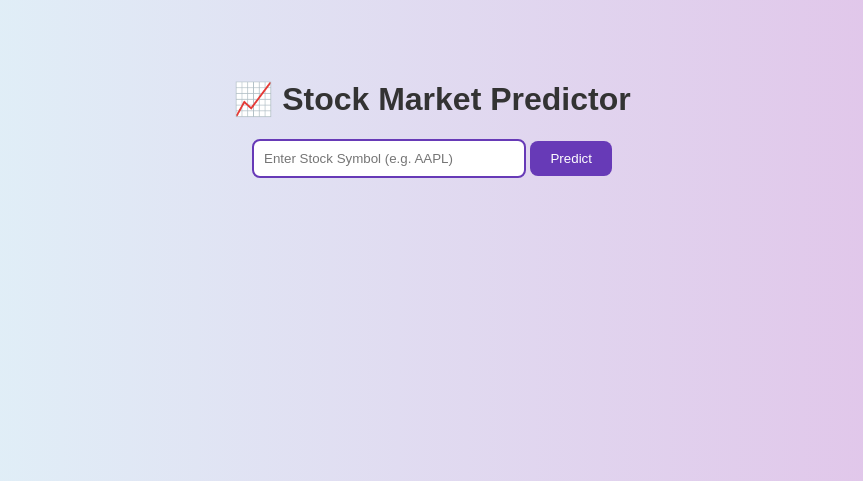
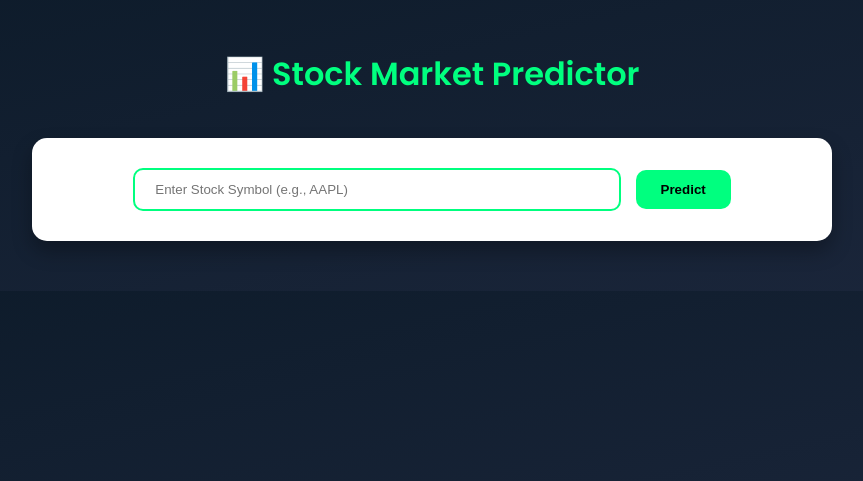
Before and after one commit to diyarane/stock-market-predictor, a Flask app: page / in a window 1280 px wide. Shown: the top 481 px of the page, without its empty margins (208-1071 px from the left). Run offline with Flask 3, Linux system fonts and the light colour scheme.

Commit message:
Updated model, added prediction reasoning and improved frontend

```diff
--- a/app.py
+++ b/app.py
@@ -1,21 +1,33 @@
 from flask import Flask, render_template, request
-from model import predict_stock
-import os
+from model import predict_stock_price, get_buy_suggestion, save_plot
 
 app = Flask(__name__)
 
-@app.route('/')
+@app.route('/', methods=['GET', 'POST'])
 def home():
+    if request.method == 'POST':
+        symbol = request.form['symbol'].upper()
+        predicted_price, last_close, data_recent = predict_stock_price(symbol)
+        suggestion, reasoning = get_buy_suggestion(last_close, predicted_price)
+
+        # Save plot for frontend
+        plot_path = f"static/{symbol}_plot.png"
+        save_plot(symbol, predicted_price, data_recent, plot_path)
+
+        return render_template(
+            'index.html',
+            prediction=predicted_price,
+            symbol=symbol,
+            suggestion=suggestion,
+            reasoning=reasoning
+        )
+
     return render_template('index.html')
-
-@app.route('/predict', methods=['POST'])
-def predict():
-    symbol = request.form['symbol']
-    prediction, plot_path = predict_stock(symbol)
-    return render_template('index.html', prediction=prediction, plot_path=plot_path, symbol=symbol)
 
 if __name__ == '__main__':
     app.run(debug=True)
+
+
 
 
 
--- a/model.py
+++ b/model.py
@@ -1,49 +1,100 @@
+import os
 import matplotlib
-matplotlib.use('Agg')
-import os
+matplotlib.use('Agg')  # Non-GUI backend for macOS
 import matplotlib.pyplot as plt
+import numpy as np
 import pandas as pd
-import numpy as np
 from sklearn.linear_model import LinearRegression
 from alpha_vantage.timeseries import TimeSeries
-from utils import smooth_data
+import yfinance as yf
 
-def predict_stock(symbol):
-    api_key = os.getenv("ALPHAVANTAGE_API_KEY")
-    ts = TimeSeries(key=api_key, output_format='pandas')
-    data, _ = ts.get_daily(symbol=symbol, outputsize='compact')
+# ---------------- API Key ----------------
+API_KEY = 'A1AP3WSVCIITGGT8'
 
-    data = data.rename(columns={
-        '1. open': 'open',
-        '2. high': 'high',
-        '3. low': 'low',
-        '4. close': 'close',
-        '5. volume': 'volume'
-    })
+# ---------------- Fetch Stock Data Safely ----------------
+def fetch_stock_data(symbol):
+    """
+    Fetch closing prices for a stock symbol.
+    - Alpha Vantage for US stocks
+    - Fallback to Yahoo Finance for US + Indian stocks
+    Returns: pandas Series of closing prices (sorted ascending by date)
+    """
+    # Try Alpha Vantage first (US stocks)
+    try:
+        ts = TimeSeries(key=API_KEY, output_format='pandas')
+        data, _ = ts.get_daily(symbol=symbol, outputsize='compact')
+        if data.empty or '4. close' not in data.columns:
+            raise ValueError("Alpha Vantage returned empty/invalid data")
+        close = data['4. close'].sort_index()
+        return close
+    except Exception:
+        # Fallback to Yahoo Finance
+        data = yf.download(symbol, period="1mo", interval="1d")
+        if data.empty or 'Close' not in data.columns:
+            raise ValueError(f"No valid data returned for symbol {symbol}. Check symbol spelling or internet connection.")
+        close = data['Close'].sort_index()
+        return close
 
-    data['close_smooth'] = smooth_data(data['close'])
+# ---------------- Predict Stock Price ----------------
+def predict_stock_price(symbol):
+    """
+    Returns:
+    - predicted_price: next day predicted price
+    - last_close: last available closing price
+    - data_recent: last 30 days of actual prices (pandas Series)
+    """
+    data = fetch_stock_data(symbol)
+    last_close = data[-1]
 
-    data['day'] = np.arange(len(data))
-    X = data[['day']]
-    y = data['close_smooth']
-
+    # Linear regression on last 30 days
+    data_recent = data[-30:]
+    X = np.arange(len(data_recent)).reshape(-1,1)
+    y = data_recent.values.reshape(-1,1)
     model = LinearRegression()
     model.fit(X, y)
+    predicted = model.predict(np.array([[len(data_recent)]]))[0][0]
 
-    next_day = np.array([[len(data) + 1]])
-    prediction = model.predict(next_day)[0]
+    return round(predicted, 2), last_close, data_recent
 
-    # Plot actual + predicted
-    plt.figure(figsize=(8, 4))
-    plt.plot(data['day'], data['close_smooth'], label='Smoothed Close Prices')
-    plt.scatter(len(data) + 1, prediction, color='red', label='Predicted Next Day')
-    plt.title(f'{symbol} Stock Prediction')
-    plt.xlabel('Days')
-    plt.ylabel('Price')
+# ---------------- Buy/Hold/Avoid Suggestion ----------------
+def get_buy_suggestion(last_close, predicted):
+    """
+    Returns:
+    - suggestion: Buy/Hold/Avoid string
+    - reasoning: Explanation string
+    """
+    change_percent = ((predicted - last_close) / last_close) * 100
+
+    if change_percent >= 2:
+        suggestion = "✅ Suggested: Good time to BUY this stock."
+        reasoning = f"Predicted price {predicted:.2f} is {change_percent:.2f}% higher than last close {last_close:.2f}, indicating upward momentum."
+    elif change_percent <= -2:
+        suggestion = "❌ Suggested: Avoid buying right now."
+        reasoning = f"Predicted price {predicted:.2f} is {abs(change_percent):.2f}% lower than last close {last_close:.2f}, suggesting a potential downward trend."
+    else:
+        suggestion = "⏳ Suggested: Hold / Wait."
+        reasoning = f"Predicted price {predicted:.2f} is close to last close {last_close:.2f}, indicating minimal expected movement."
+
+    return suggestion, reasoning
+
+# ---------------- Save Trend Plot ----------------
+def save_plot(symbol, predicted, data_recent, path):
+    """
+    Saves a plot showing last 30 days of prices and predicted next day
+    """
+    plt.figure(figsize=(8,4))
+    plt.plot(data_recent.index, data_recent.values, marker='o', label='Actual Price', color='blue')
+
+    # Predicted next day
+    next_day = data_recent.index[-1] + pd.Timedelta(days=1)
+    plt.scatter(next_day, predicted, color='green', s=100, label='Predicted Price')
+    plt.plot([data_recent.index[-1], next_day], [data_recent.values[-1], predicted], linestyle='--', color='green')
+
+    plt.title(f"{symbol} Prediction")
+    plt.xlabel("Date")
+    plt.ylabel("Price")
+    plt.xticks(rotation=45)
     plt.legend()
-
-    plot_path = os.path.join('static', f'{symbol}_plot.png')
-    plt.savefig(plot_path)
+    plt.tight_layout()
+    plt.savefig(path)
     plt.close()
-
-    return round(prediction, 2), plot_path
--- a/static/style.css
+++ b/static/style.css
@@ -1,34 +1,62 @@
 body {
-    background: linear-gradient(to right, #e0f7fa, #e1bee7);
+    background: linear-gradient(to bottom right, #0D1B2A, #1B263B);
     font-family: 'Poppins', sans-serif;
+    color: white;
     text-align: center;
-    color: #333;
+    margin: 0;
+    padding: 0;
 }
 
 .container {
-    margin-top: 80px;
+    max-width: 800px;
+    margin: 50px auto;
+}
+
+h1 {
+    font-weight: 600;
+    color: #00FF7F;
+    margin-bottom: 40px;
+}
+
+.card, .result-card {
+    background-color: white;
+    color: black;
+    padding: 30px;
+    border-radius: 15px;
+    box-shadow: 0px 10px 20px rgba(0,0,0,0.3);
+    margin-bottom: 30px;
 }
 
 input {
-    padding: 10px;
-    width: 250px;
-    border: 2px solid #673ab7;
-    border-radius: 8px;
+    padding: 12px 20px;
+    width: 60%;
+    border: 2px solid #00FF7F;
+    border-radius: 10px;
+    margin-right: 10px;
 }
 
 button {
-    padding: 10px 20px;
-    background-color: #673ab7;
-    color: white;
+    padding: 12px 25px;
+    background-color: #00FF7F;
+    color: black;
     border: none;
-    border-radius: 8px;
+    border-radius: 10px;
     cursor: pointer;
+    font-weight: 600;
 }
 
 button:hover {
-    background-color: #512da8;
+    background-color: #00CC66;
 }
 
-.result {
-    margin-top: 30px;
+.result-card img {
+    max-width: 100%;
+    height: auto;
+    margin-top: 20px;
+    border-radius: 10px;
 }
+
+.result-card p {
+    margin: 15px 0;
+    font-size: 1rem;
+}
--- a/templates/index.html
+++ b/templates/index.html
@@ -4,18 +4,23 @@
     <meta charset="UTF-8">
     <title>Stock Market Predictor</title>
     <link rel="stylesheet" href="{{ url_for('static', filename='style.css') }}">
+    <link href="https://fonts.googleapis.com/css2?family=Poppins:wght@400;600&display=swap" rel="stylesheet">
 </head>
 <body>
     <div class="container">
-        <h1>📈 Stock Market Predictor</h1>
-        <form method="POST" action="/predict">
-            <input type="text" name="symbol" placeholder="Enter Stock Symbol (e.g. AAPL)" required>
-            <button type="submit">Predict</button>
-        </form>
+        <h1>📊 Stock Market Predictor</h1>
+        <div class="card">
+            <form method="POST" action="/">
+                <input type="text" name="symbol" placeholder="Enter Stock Symbol (e.g., AAPL)" required>
+                <button type="submit">Predict</button>
+            </form>
+        </div>
 
         {% if prediction %}
-        <div class="result">
+        <div class="result-card">
             <h2>Predicted Price for {{ symbol }}: ₹{{ prediction }}</h2>
+            <p style="color: green; font-weight: 600; font-size: 1.2rem;">{{ suggestion }}</p>
+            <p style="color: #333; font-size: 1rem;">{{ reasoning }}</p>
             <img src="{{ url_for('static', filename=symbol + '_plot.png') }}" alt="Stock Plot">
         </div>
         {% endif %}
```
Also changed, not shown: static/AAPL_plot.png, static/AMZN_plot.png (added), static/GOOG_plot.png (added), static/META_plot.png (added), static/MSFT_plot.png (added), static/TSLA_plot.png.
